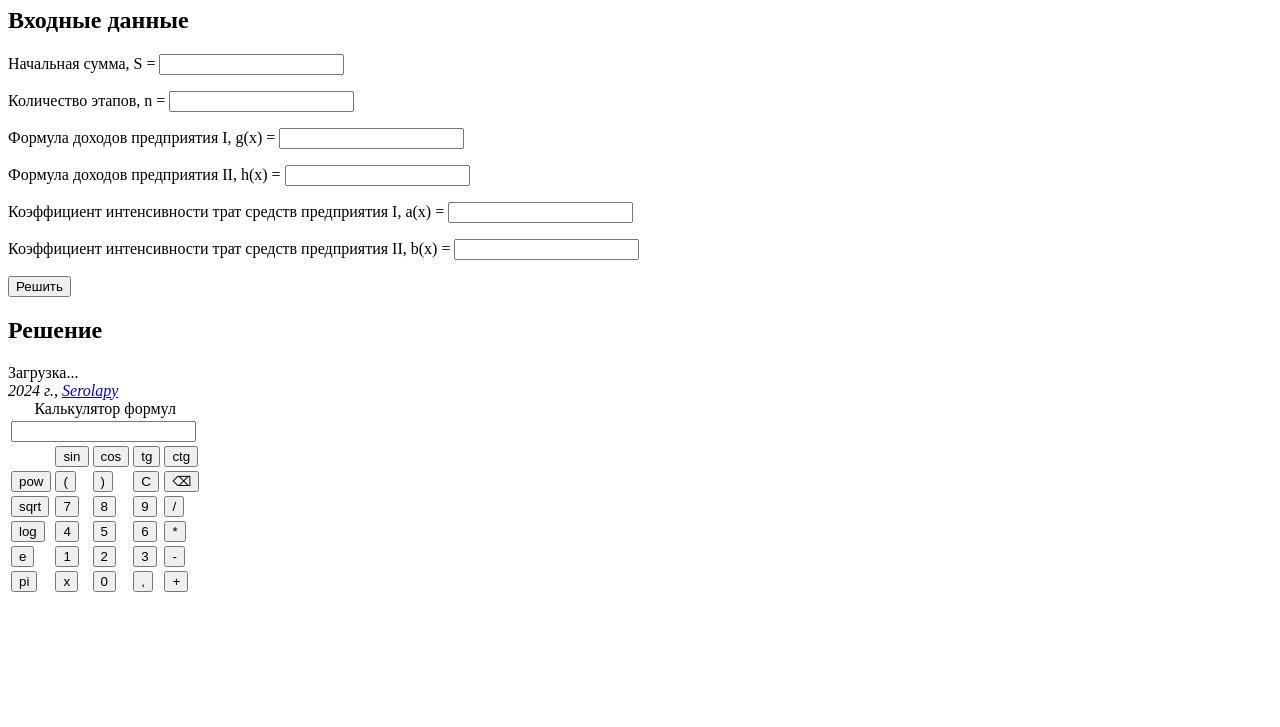
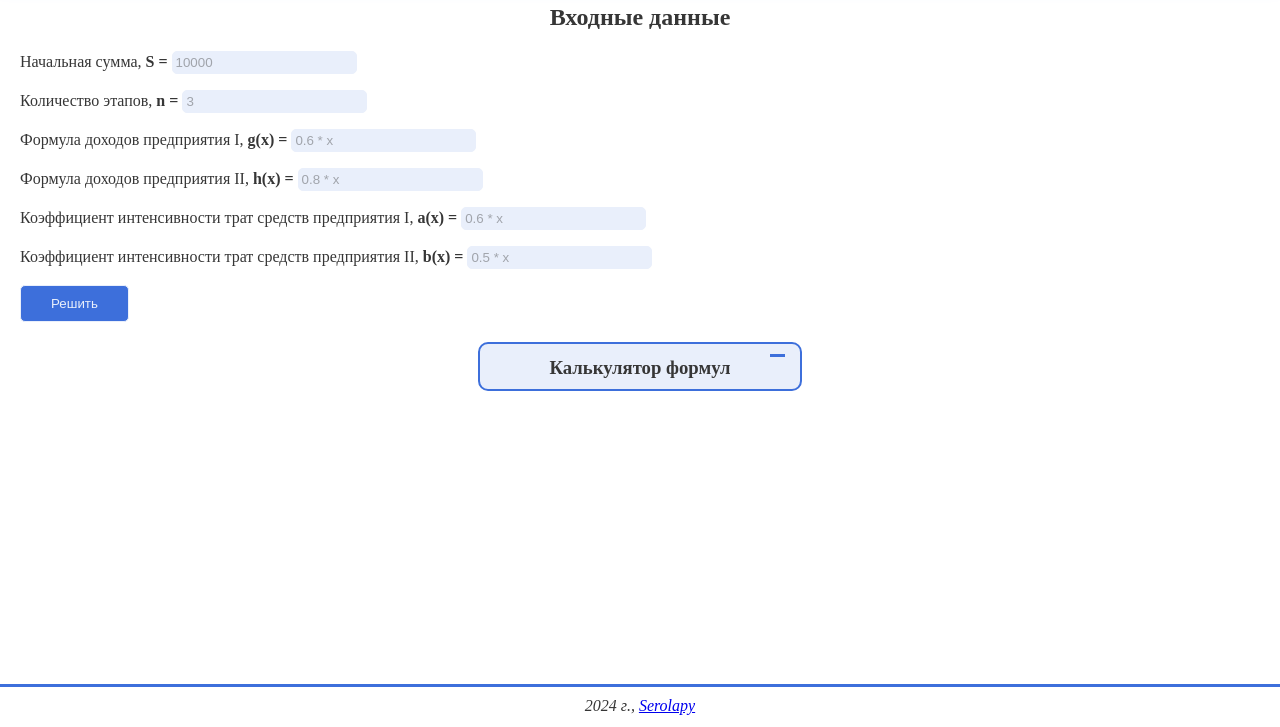
Before and after one commit to Serolapy/poetap_raspred, an Electron app: page index.html in a window 1280 px wide. Shown: the part 73-800 px from the top of the page. Drawn offline with Linux system fonts and the light colour scheme.

Commit message:
Дизайн

```diff
--- a/index.html
+++ b/index.html
@@ -3,6 +3,7 @@
 <head>
 	<meta charset="UTF-8">
 	<title>Поэтапное распределение ресурсов</title>
+	<link rel="stylesheet" href="./static/index.css">
 </head>
 <body>
 	<header><h1>Поэтапное распределение ресурсов</h1></header>
@@ -10,32 +11,24 @@
 		<section id="enterData">
 			<h2>Входные данные</h2>
 			<form action="#">
-				<p><label for="vvod_S">Начальная сумма, S = </label><input type="number" id="vvod_S" min="1" required title="Положительное число"></p>
-				<p><label for="vvod_n">Количество этапов, n = </label><input type="number" id="vvod_n" min="1" required title="Натуральное число" required></p>
-				<p><label for="vvod_g">Формула доходов предприятия I, g(x) = </label><input type="text" id="vvod_g" class="formula" required></p>
-				<p><label for="vvod_h">Формула доходов предприятия II, h(x) = </label><input type="text" id="vvod_h" class="formula" required></p>
-				<p><label for="vvod_a">Коэффициент интенсивности трат средств предприятия I, a(x) = </label><input type="text" id="vvod_a" class="formula" required></p>
-				<p><label for="vvod_b">Коэффициент интенсивности трат средств предприятия II, b(x) = </label><input type="text" id="vvod_b" class="formula" required></p>
+				<p><label for="vvod_S">Начальная сумма, <span class="input-var">S = </span></label><input type="number" id="vvod_S" min="1" required title="Положительное число" placeholder="10000"></p>
+				<p><label for="vvod_n">Количество этапов, <span class="input-var">n = </span></label><input type="number" id="vvod_n" min="1" required title="Натуральное число" required placeholder="3"></p>
+				<p><label for="vvod_g">Формула доходов предприятия I, <span class="input-var">g(x) = </span></label><input type="text" id="vvod_g" class="formula" required placeholder="0.6 * x"></p>
+				<p><label for="vvod_h">Формула доходов предприятия II, <span class="input-var">h(x) = </span></label><input type="text" id="vvod_h" class="formula" required placeholder="0.8 * x"></p>
+				<p><label for="vvod_a">Коэффициент интенсивности трат средств предприятия I, <span class="input-var">a(x) = </span></label><input type="text" id="vvod_a" class="formula" required placeholder="0.6 * x"></p>
+				<p><label for="vvod_b">Коэффициент интенсивности трат средств предприятия II, <span class="input-var">b(x) = </span></label><input type="text" id="vvod_b" class="formula" required placeholder="0.5 * x"></p>
 				<input type="submit" value="Решить">
 			</form>
 		</section>
-		<section id="resolve">
-			<h2>Решение</h2>
-			<div id="resolve_text">
-				Загрузка...
-			</div>
-		</section>
-	</article>
-	<footer>
-		<address>2024 г., <a href="https://t.me/serolapy">Serolapy</a></address>
-	</footer>
-	<div id="calculator">
-		<table>
-			<caption>Калькулятор формул</caption>
+		<section id="calculator_section">
+			<div id="calculator" class="hide">
+				<span id="calculator-minus"></span>
+				<h3 id="calculator_header">Калькулятор формул</h3>
+				<table id="calculator-table">
 					<thead>
 						<tr>
 							<td colspan="5">
-						<input type="text" readonly id="display">
+								<input type="text" id="calculator-display" value="">
 							</td>
 						</tr>
 					</thead>
@@ -43,157 +36,157 @@
 						<tr>
 							<td></td>
 							<td>
-						<button type="button">
+								<button type="button" data-btn="sin(" class="calculator-button">
 									sin
 								</button>
 							</td>
 							<td>
-						<button type="button">
+								<button type="button" data-btn="cos(" class="calculator-button">
 									cos
 								</button>
 							</td>
 							<td>
-						<button type="button">
+								<button type="button" data-btn="tg(" class="calculator-button">
 									tg
 								</button>
 							</td>
 							<td>
-						<button type="button">
+								<button type="button" data-btn="ctg(" class="calculator-button">
 									ctg
 								</button>
 							</td>
 						</tr>
 						<tr>
 							<td>
-						<button type="button">
+								<button type="button" data-btn="^(" class="calculator-button">
 									pow
 								</button>
 							</td>
 							<td>
-						<button type="button">
+								<button type="button" data-btn="(" class="calculator-button">
 									(
 								</button>
 							</td>
 							<td>
-						<button type="button">
+								<button type="button" data-btn=")" class="calculator-button">
 									)
 								</button>
 							</td>
 							<td>
-						<button type="button">
+								<button type="button" data-btn="clear" class="calculator-button">
 									C
 								</button>
 							</td>
 							<td>
-						<button type="button">
+								<button type="button" data-btn="backspace" class="calculator-button">
 									&#9003;
 								</button>
 							</td>
 						</tr>
 						<tr>
 							<td>
-						<button type="button">
+								<button type="button" data-btn="sqrt(" class="calculator-button">
 									sqrt
 								</button>
 							</td>
 							<td>
-						<button type="button">
+								<button type="button" data-btn="7" class="calculator-button">
 									7
 								</button>
 							</td>
 							<td>
-						<button type="button">
+								<button type="button" data-btn="8" class="calculator-button">
 									8
 								</button>
 							</td>
 							<td>
-						<button type="button">
+								<button type="button" data-btn="9" class="calculator-button">
 									9
 								</button>
 							</td>
 							<td>
-						<button type="button">
+								<button type="button" data-btn="/" class="calculator-button">
 									/
 								</button>
 							</td>
 						</tr>
 						<tr>
 							<td>
-						<button type="button">
+								<button type="button" data-btn="log(" class="calculator-button">
 									log
 								</button>
 							</td>
 							<td>
-						<button type="button">
+								<button type="button" data-btn="4" class="calculator-button">
 									4
 								</button>
 							</td>
 							<td>
-						<button type="button">
+								<button type="button" data-btn="5" class="calculator-button">
 									5
 								</button>
 							</td>
 							<td>
-						<button type="button">
+								<button type="button" data-btn="6" class="calculator-button">
 									6
 								</button>
 							</td>
 							<td>
-						<button type="button">
+								<button type="button" data-btn="*" class="calculator-button">
 									*
 								</button>
 							</td>
 						</tr>
 						<tr>
 							<td>
-						<button type="button">
+								<button type="button" data-btn="e" class="calculator-button">
 									e
 								</button>
 							</td>
 							<td>
-						<button type="button">
+								<button type="button" data-btn="1" class="calculator-button">
 									1
 								</button>
 							</td>
 							<td>
-						<button type="button">
+								<button type="button" data-btn="2" class="calculator-button">
 									2
 								</button>
 							</td>
 							<td>
-						<button type="button">
+								<button type="button" data-btn="3" class="calculator-button">
 									3
 								</button>
 							</td>
 							<td>
-						<button type="button">
+								<button type="button" data-btn="-" class="calculator-button">
 									-
 								</button>
 							</td>
 						</tr>
 						<tr>
 							<td>
-						<button type="button">
+								<button type="button" data-btn="pi" class="calculator-button">
 									pi
 								</button>
 							</td>
 							<td>
-						<button type="button">
+								<button type="button" data-btn="x" class="calculator-button">
 									x
 								</button>
 							</td>
 							<td>
-						<button type="button">
+								<button type="button" data-btn="0" class="calculator-button">
 									0
 								</button>
 							</td>
 							<td>
-						<button type="button">
+								<button type="button" data-btn="." class="calculator-button">
 									,
 								</button>
 							</td>
 							<td>
-						<button type="button">
+								<button type="button" data-btn="+" class="calculator-button">
 									+
 								</button>
 							</td>
@@ -201,5 +194,24 @@
 					</tbody>
 				</table>
 			</div>
+			<script src="./static/calculatorHTML.js"></script>
+		</section>
+		<section id="resolve" class="hide">
+			<h2>Решение</h2>
+			<div id="resolve_text">
+				<div class="parent__icon_loading-gif">
+					<svg width="100px" height="100px" viewBox="0 0 16 16" xmlns="http://www.w3.org/2000/svg" fill="none" class="icon_loading-gif">
+						<g fill-rule="evenodd" clip-rule="evenodd">
+							<path d="M8 1.5a6.5 6.5 0 100 13 6.5 6.5 0 000-13zM0 8a8 8 0 1116 0A8 8 0 010 8z" fill="var(--bg-additional-color)"/>
+							<path d="M7.25.75A.75.75 0 018 0a8 8 0 018 8 .75.75 0 01-1.5 0A6.5 6.5 0 008 1.5a.75.75 0 01-.75-.75z" fill="var(--additional-color)"/>
+						</g>
+					</svg>
+				</div>
+			</div>
+		</section>
+	</article>
+	<footer>
+		<address>2024 г., <a href="https://t.me/serolapy">Serolapy</a></address>
+	</footer>
 </body>
 </html>
--- a/index.js
+++ b/index.js
@@ -22,6 +22,8 @@ app.on('ready', function (){
 		simpleFullscreen: true,
 	});
 	win.loadFile('index.html');
+
+	if (DEBUG) win.webContents.openDevTools();
 });
 
 app.on('window-all-closed', function(){
--- /dev/null
+++ b/static/class.css
@@ -0,0 +1,25 @@
+@keyframes loading-rotation {
+    0% {-webkit-transform:rotate(0deg);
+        -moz-transform:rotate(0deg);
+        -o-transform:rotate(0deg);
+        transform:rotate(0deg);}
+    100% {-webkit-transform:rotate(360deg);
+        -moz-transform:rotate(720deg);
+        -o-transform:rotate(360deg);
+        transform:rotate(360deg);}
+}
+
+.parent__icon_loading-gif {
+	text-align: center;
+	margin: 30px 0;
+
+}
+.icon_loading-gif {
+	animation-name: loading-rotation;
+    animation-duration: 1s;
+    animation-iteration-count: infinite;
+    animation-timing-function: linear;
+}
+.input-var {
+    font-weight: bold;
+}
--- /dev/null
+++ b/static/index.css
@@ -0,0 +1,121 @@
+@import './tags.css';
+@import './class.css';
+
+:root {
+	--bg-color: #ffffff;
+	--bg-additional-color: hsl(221, 69%, 95%);
+	--text-color: #363636;
+	--additional-color: hsl(221, 69%, 55%);
+
+	--shadow: 0px 0px 20px -5px var(--additional-color);
+	--transition: 0.2s;
+}
+
+body {
+	background-color: var(--bg-color);
+	color: var(--text-color);
+	margin: 0;
+	padding: 0;
+}
+body > *{
+	padding: 0 20px;
+}
+
+header {
+	background-color: var(--bg-additional-color);
+	padding: 10px;
+
+	box-shadow: var(--shadow);
+}
+
+article {
+	margin-bottom: 40px;
+}
+
+footer {
+	border-top: 3px solid var(--additional-color);
+	background-color: var(--bg-color);
+	padding: 10px 0;
+	text-align: center;
+	position: fixed;
+	bottom: 0;
+	left: 0;
+	height: 20px;
+	width: 100%;
+}
+
+#calculator {
+	border: 2px solid var(--additional-color);
+	border-radius: 10px;
+	width: 300px;
+	height: auto;
+	text-align: center;
+	display: flex;
+	align-content: center;
+	flex-direction: column;
+	padding: 10px;
+	transition: var(--transition);
+
+	background-color: var(--bg-additional-color);
+}
+	#calculator_section {
+		display: flex;
+		justify-content: center;
+	}
+	#calculator button {
+		background-color: var(--bg-color);
+		width: 50px;
+		height: 30px;
+		border: 1px solid var(--additional-color);
+		cursor: pointer;
+		transition: var(--transition);
+	}
+	#calculator button:hover {
+		background-color: var(--bg-additional-color);
+	}
+	#calculator button:active {
+		background-color: var(--additional-color);
+		color: var(--bg-color);
+	}
+	#calculator-display {
+		border: 1px solid var(--additional-color);
+		width: 95%;
+		margin: 10px 0;
+		background-color: var(--bg-color);
+		color: var(--text-color);
+		text-align: right;
+		font-style: italic;
+	}
+	#calculator-minus {
+		position: relative;
+		display: block;
+		width: 15px;
+		height: 3px;
+		background-color: var(--additional-color);
+		top: 0px;
+		left: 280px;
+		cursor: pointer;
+		transition: var(--transition);
+	}
+		#calculator-minus:hover {
+			background-color: var(--text-color);
+		}
+	#calculator h3 {
+		margin: 0 0 10px 0;
+	}
+	#calculator-table tbody {
+		user-select: none;
+	}
+
+#calculator.hide #calculator-table {
+	display: none;
+}
+
+#calculator.hide h3 {
+	margin: 0;
+}
+
+#resolve.hide{
+	height: 0;
+	overflow-y: hidden;
+}
--- /dev/null
+++ b/static/tags.css
@@ -0,0 +1,45 @@
+h1 {
+	text-align: center;
+	font-size: 2em;
+	margin: 0px;
+	color: var(--additional-color);
+}
+h2 {
+	text-align: center;
+	font-size: 1.5em;
+	margin-top: 20px;
+}
+
+input {
+	border: none;
+	outline: none;
+	color: var(--additional-color);
+	background-color: var(--bg-additional-color);
+	padding: 3px;
+	border-radius: 5px;
+	border: 1px solid var(--bg-additional-color);
+	transition: var(--transition);
+}
+	input::-webkit-input-placeholder {
+		color: var(--text-color);
+		opacity: 0.4;
+
+	}
+	input:focus {
+		border: 1px solid var(--additional-color);
+	}
+	input[type="submit"] {
+		padding: 10px 30px;
+		color: var(--bg-additional-color);
+		background-color: var(--additional-color);
+		cursor: pointer;
+	}
+		input[type="submit"]:hover {
+			color: var(--additional-color);
+			background-color: var(--bg-additional-color);
+			border: 1px solid var(--additional-color);
+		}
+
+section {
+	margin-bottom: 20px;
+}
```
Also changed, not shown: static/calculatorHTML.js (added, +22 -0 lines). Lines whose indentation alone changed are shown as unchanged.
